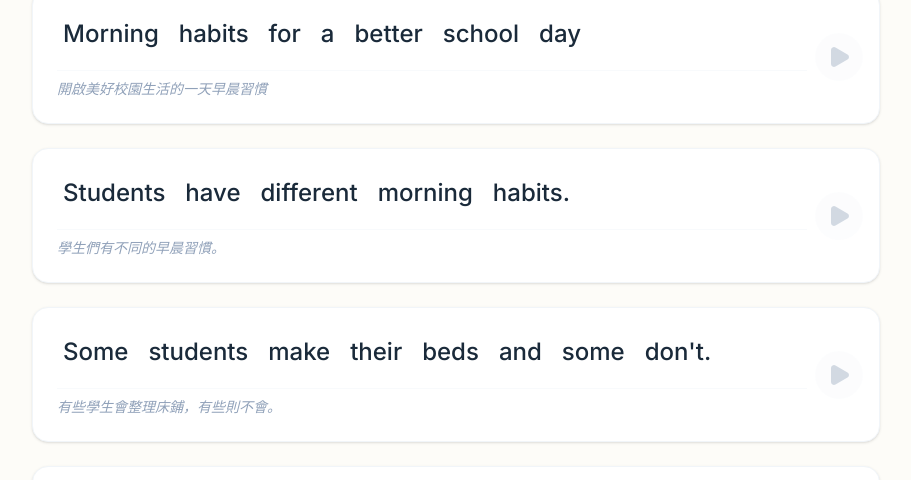
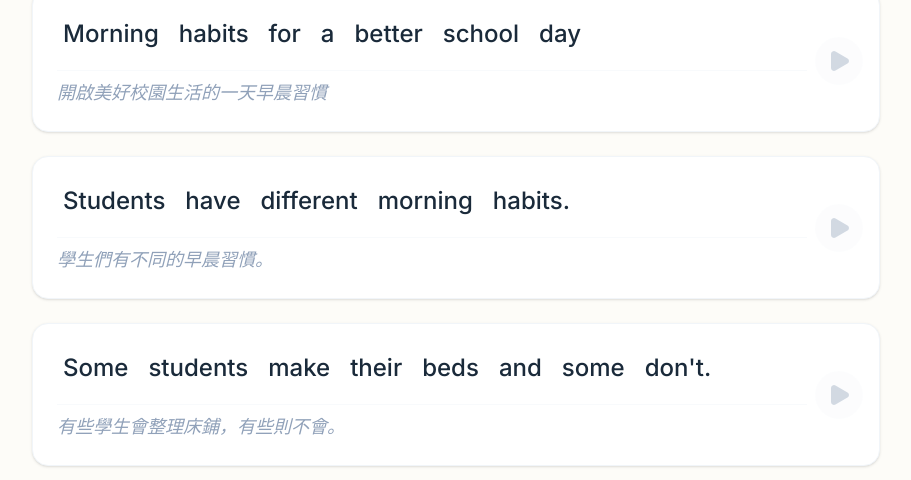
Before and after one commit to ichenwang88-glitch/jenny, a React (Vite) app: page / in a window 1280 px wide. Shown: the part 279-759 px from the top of the page, without its empty margins (184-1095 px from the left). Built offline with nearby package versions, Linux system fonts and the light colour scheme; no server answers.

Commit message:
調整中文翻譯字體大小，從 text-sm 改為 text-lg

```diff
--- a/src/App.tsx
+++ b/src/App.tsx
@@ -1008,7 +1008,7 @@ export default function App() {
                   );
                 })}
                 </div>
-                <div className="text-sm text-slate-400 font-medium italic mt-2 border-t border-slate-50 pt-2">
+                <div className="text-lg text-slate-400 font-medium italic mt-2 border-t border-slate-50 pt-2">
                   {CONTENT_DATA[sIdx].zh}
                 </div>
               </div>
```
